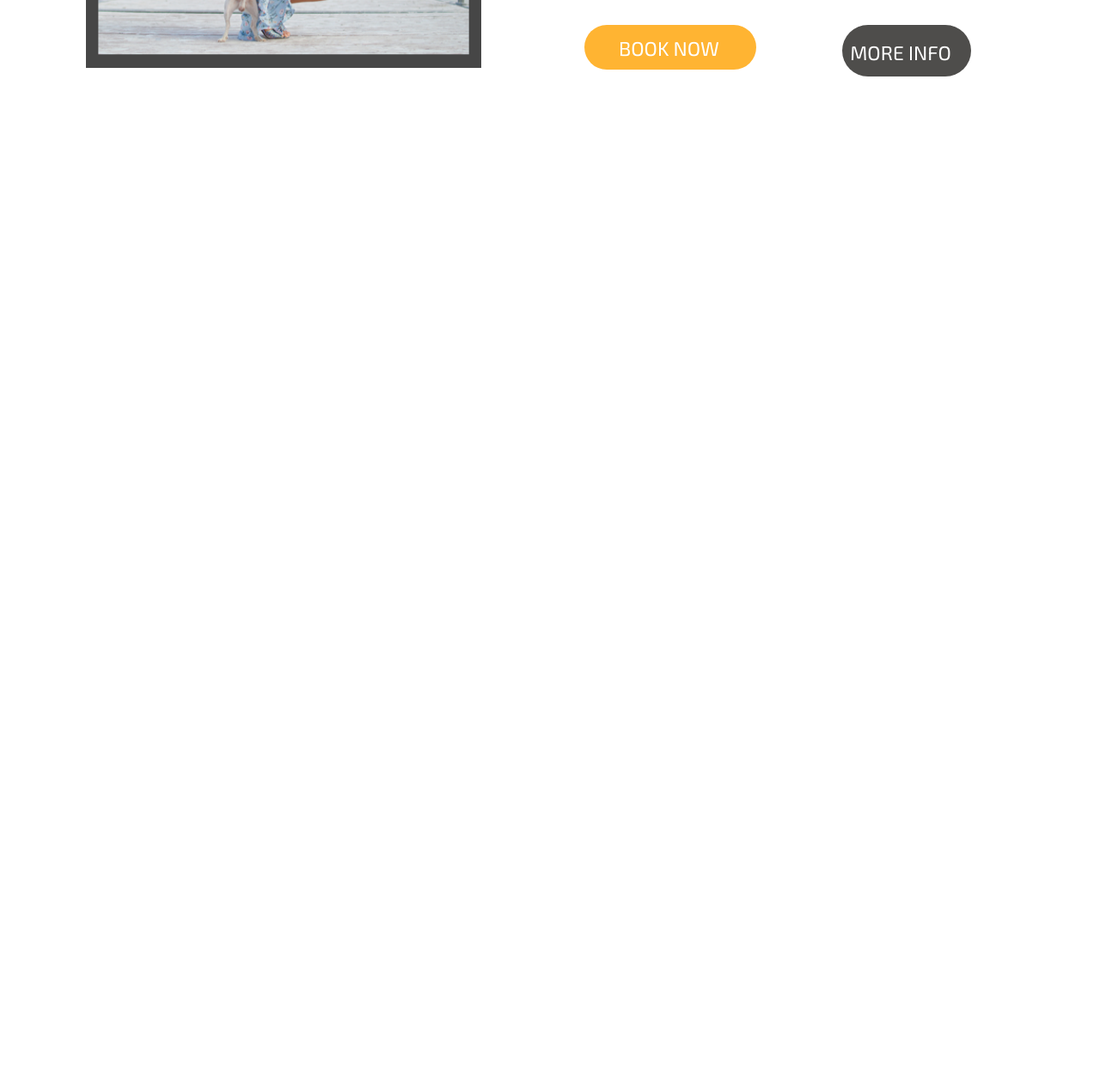
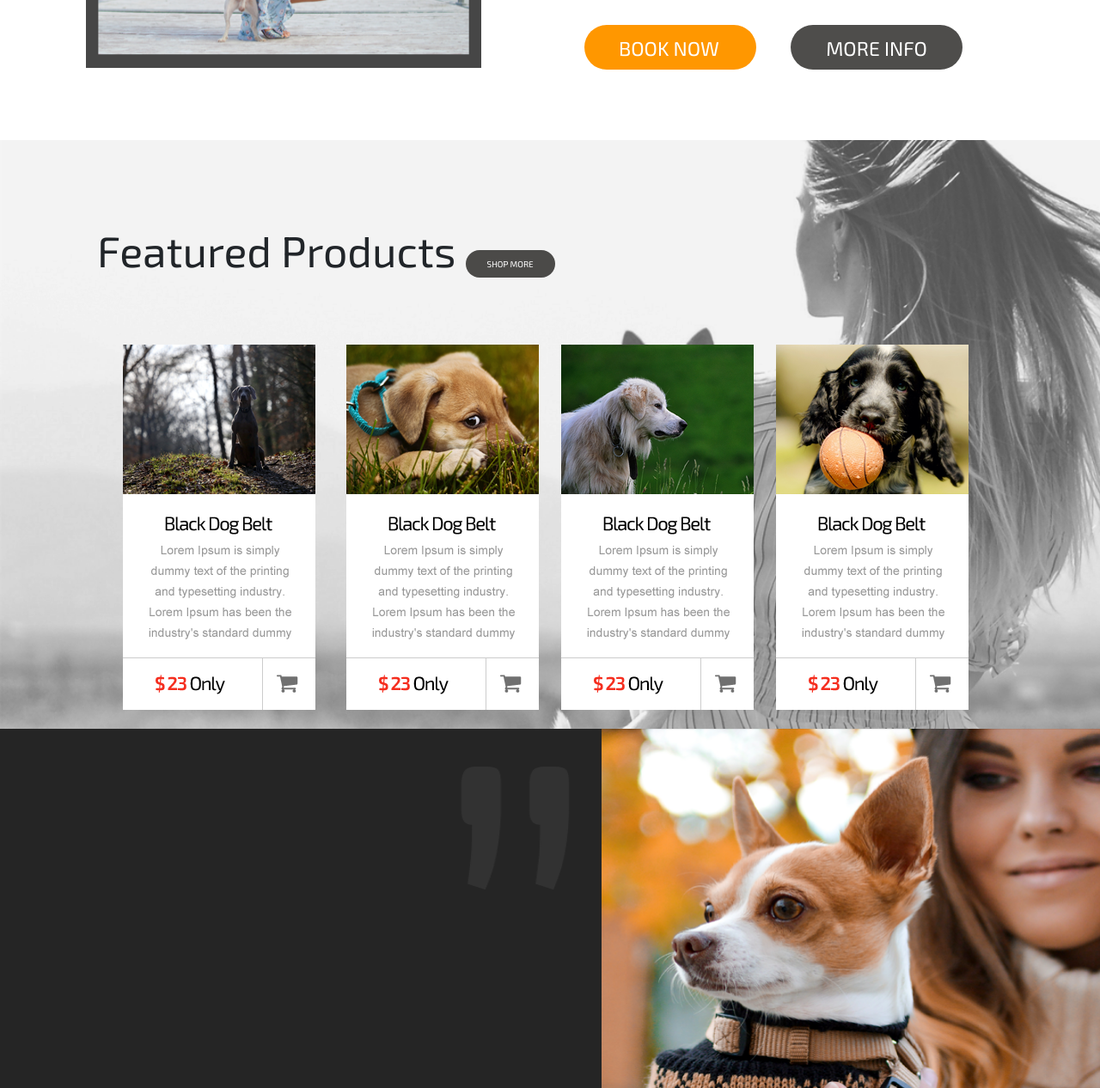
Before and after one commit to Hemanth0409/psd-project-, a plain HTML site: page page_main.html in a window 1280 px wide. Shown: the part 1360-2626 px from the top of the page at 86% size. Before the commit the page ends 1539 px from the top, so only its background shows below. Drawn offline with nearby package versions, Linux system fonts and the light colour scheme.

Commit message:
2 frame remaining

```diff
--- a/page_main.html
+++ b/page_main.html
@@ -49,7 +49,7 @@
         </div>
     </nav>
     <banner>
-        <img src="/psd-project-/asset/Layer 4.png" alt="petz" id="ban">
+        <img src="/psd-project-/asset/Layer 4 (2).png" alt="petz" id="ban">
         <div id="text1">
             <p>
                 <pre id="fot">
@@ -67,7 +67,7 @@
                         <h3>Pet Service</h3>
                         <br>
 
-                        <p>Lorem Ipsum is simply dummy text of the printing and typesetting industry. Lorem Ipsum has been the industry's standard dummy text ever<span id="dots" style="color:red"><br>    readmore...</span><span id="more"> since the 1500s, when an unknown printer took a galley of type and scrambled it to make a type specimen book. It has survived not only five centuries, but also the leap into electronic typesetting, remaining essentially unchanged. It was popularised in the 1960s with the release of Letraset sheets containing Lorem Ipsum passages, and more recently with desktop publishing software like Aldus PageMaker including versions of Lorem Ipsum.</span>
+                        <p>Lorem Ipsum is simply dummy text of the printing and typesetting industry. Lorem Ipsum has been the industry's standard dummy text ever<span id="dots" style="color:red;"><br>    readmore...</span><span id="more"> since the 1500s, when an unknown printer took a galley of type and scrambled it to make a type specimen book. It has survived not only five centuries, but also the leap into electronic typesetting, remaining essentially unchanged. It was popularised in the 1960s with the release of Letraset sheets containing Lorem Ipsum passages, and more recently with desktop publishing software like Aldus PageMaker including versions of Lorem Ipsum.</span>
                     </div>
                     <div id="sub1">
                         <img src="./asset/Layer 13.png" style="float: left;padding-right: 20px;width: 140px;">
@@ -75,7 +75,7 @@
                             <h3>Puppy Care</h3>
                             <br>
 
-                            <p>Lorem Ipsum is simply dummy text of the printing and typesetting industry. Lorem Ipsum has been the industry's standard dummy text <span id="dots" style="color:red"><br>  readmore...</span><span id="more"> since the 1500s, when an unknown printer took a galley of type and scrambled it to make a type specimen book. It has survived not only five centuries, but also the leap into electronic typesetting, remaining essentially unchanged. It was popularised in the 1960s with the release of Letraset sheets containing Lorem Ipsum passages, and more recently with desktop publishing software like Aldus PageMaker including versions of Lorem Ipsum.</span>
+                            <p>Lorem Ipsum is simply dummy text of the printing and typesetting industry. Lorem Ipsum has been the industry's standard dummy text <span id="dots" style="color:red;"><br>  readmore...</span><span id="more"> since the 1500s, when an unknown printer took a galley of type and scrambled it to make a type specimen book. It has survived not only five centuries, but also the leap into electronic typesetting, remaining essentially unchanged. It was popularised in the 1960s with the release of Letraset sheets containing Lorem Ipsum passages, and more recently with desktop publishing software like Aldus PageMaker including versions of Lorem Ipsum.</span>
 
                             </p>
                         </div>
@@ -116,6 +116,30 @@
 
         </div>
     </banner>
+    <div id="bc">
+        <img src="./asset/Layer 19.png" alt="bc" width="1370px">
+        <div id="fea">
+            <h1 style="font-size:50px;padding-bottom: 70px;">Featured Products <button id="but3">SHOP MORE</button></h1>
+            <div>
+                <div id="card1">
+                    <img src="./asset/Layer 20.png">
+                </div>
+                <div id="card2">
+                    <img src="./asset/Layer 20 (1).png">
+                </div>
+                <div id="card3">
+                    <img src="./asset/Layer 20 (2).png">
+                </div>
+                <div id="card4">
+                    <img src="./asset/Layer 20  (3).png">
+                </div>
+            </div>
+
+        </div>
+    </div>
+    <div>
+        <img src="./asset/Layer 28.png" width="1370px" id="bc1"></div>
+    <div><img src="./asset/Layer 29.png" id="bc2"></div>
 </body>
 
 </html>
--- a/petz.css
+++ b/petz.css
@@ -8,9 +8,9 @@
 
         #ban {
             position: relative;
-            width: 1400px;
+            width: 1370px;
             height: 657px;
-            opacity: 0.9;
+            opacity: 0px;
         }
 
         #text1 {
@@ -26,7 +26,7 @@
         }
 
         #x1:hover {
-            background-color: rgb(251, 168, 2);
+            background-color: #ff9700;
             display: inline-block;
         }
 
@@ -34,7 +34,7 @@
             font-family: 'Exo 2';
             font-size: 23px;
             border-radius: 30px;
-            background-color: rgb(251, 168, 2);
+            background-color: #ff9700;
             color: white;
             border-style: none;
             position: absolute;
@@ -47,12 +47,10 @@
         }
 
         #sub {
-            margin-right: 10px;
+            margin-right: 150px;
             margin-left: 180px;
             margin-top: 300px;
             padding-bottom: 500px;
-            padding-left: 100px;
-            padding-right: 100px;
             padding-top: 100px;
             background-color: rgb(255, 255, 255);
             color: aliceblue;
@@ -65,6 +63,7 @@
             font-family: 'Exo 2';
             width: auto;
             float: left;
+            padding-right: 20px;
         }
 
         #more {
@@ -119,7 +118,7 @@
             width: 200px;
             font-size: 23px;
             border-radius: 30px;
-            background-color: rgba(255, 162, 0, 0.802);
+            background-color: #ff9700;
             color: white;
             border-style: none;
             position: absolute;
@@ -134,16 +133,79 @@
 
         #but2 {
             font-family: 'Exo 2';
-            width: 150px;
+            width: 200px;
             font-size: 23px;
             border-radius: 30px;
             background-color: rgba(35, 34, 32, 0.802);
             color: white;
             border-style: none;
             position: absolute;
-            margin-left: 420px;
+            margin-left: 360px;
             margin-top: 350px;
-            padding-right: 20px;
-            padding-top: 15px;
+            padding-right: 40px;
+            padding-left: 40px;
+            padding-top: 10px;
+            padding-bottom: 7px;
+        }
+
+        #bc {
+            position: relative;
+            height: 685px;
+            margin-top: 1400px;
+        }
+
+        #fea {
+            font-family: 'Exo 2';
+            margin-top: -682px;
+            margin-left: 113px;
+        }
+
+        #but3 {
+            border-style: none;
+            background-color: rgba(35, 34, 32, 0.802);
+            color: white;
+            font-size: x-small;
+            border-radius: 25px;
             padding-bottom: 10px;
+            padding-top: 10px;
+            padding-right: 25px;
+            padding-left: 25px;
+            font-family: 'Exo 2';
         }
+
+        #card1 {
+            display: flex;
+            position: absolute;
+            margin-left: 30px;
+        }
+
+        #card2 {
+            display: flex;
+            position: absolute;
+            margin-left: 290px;
+        }
+
+        #card3 {
+            display: flex;
+            position: absolute;
+            margin-left: 540px;
+        }
+
+        #card4 {
+            display: flex;
+            position: absolute;
+            margin-left: 790px;
+        }
+
+        #bc1 {
+            position: relative;
+            height: 418px;
+        }
+
+        #bc2 {
+            position: absolute;
+            margin-top: -418px;
+            margin-left: 700px;
+            width: 670px;
+            height: 418px;
+        }
```
Also changed, not shown: asset/Layer 15.png (deleted), asset/Layer 19.png (added), asset/Layer 20  (3).png (added), asset/Layer 20 (1).png (added), asset/Layer 20 (2).png (added), asset/Layer 20.png (added), asset/Layer 28.png (added), asset/Layer 29.png (added), asset/Layer 30.png (added), asset/Layer 4 (2).png (added), 1 other file.
